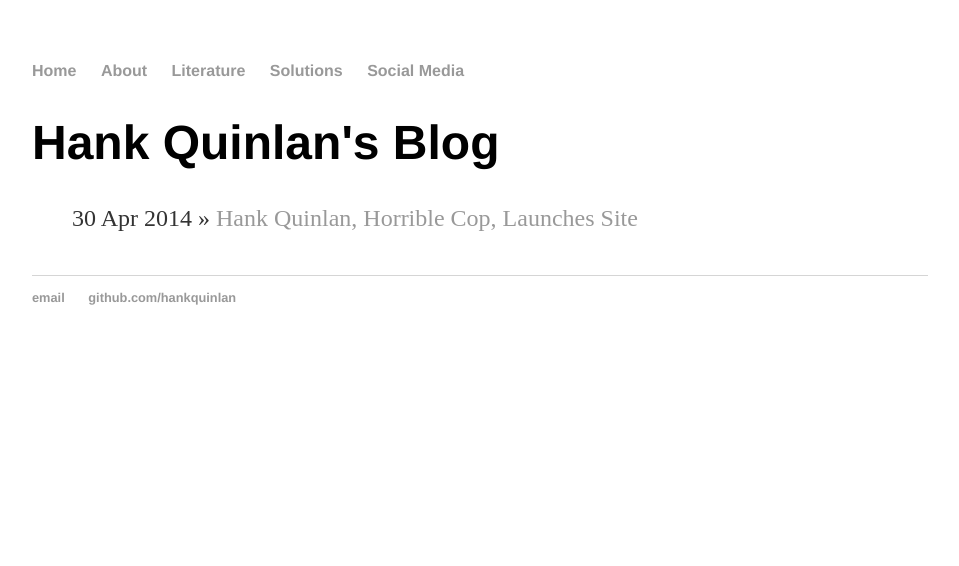
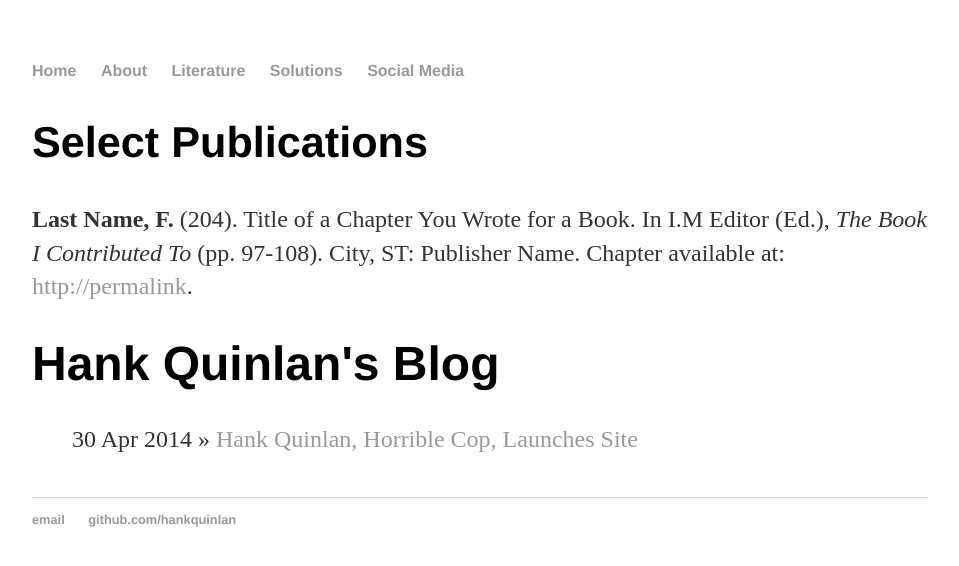
Before and after one commit to endclimatechange/endclimatechange.github.io, a Jekyll site: the page built from blog/index.html, in a window 1280 px wide. Shown: the top 566 px of the page, without its empty margins (160-1119 px from the left). Built offline with Jekyll 4.4.1, drawn with Linux system fonts in a browser that asks for light colours.

Commit message:
Update index.html

```diff
--- a/blog/index.html
+++ b/blog/index.html
@@ -2,6 +2,14 @@
 layout: default
 title: Hank Quinlan's Blog
 ---
+
+	<h2>Select Publications</h2>
+
+					<p><strong>Last Name, F.</strong> (204). Title of a Chapter You Wrote for a Book. In I.M Editor (Ed.), <em>The Book I Contributed To</em> (pp. 97-108). City, ST: Publisher Name. Chapter available at: <a href="#">http://permalink</a>.
+
+
+
+
 <h1>{{ page.title }}</h1>
 <ul class="posts">
 
@@ -9,4 +17,7 @@ title: Hank Quinlan's Blog
     <li><span>{{ post.date | date_to_string }}</span> &raquo; <a href="{{ post.url }}" title="{{ post.title }}">{{ post.title }}</a></li>
   {% endfor %}
 
+
+
+
 </ul>
```
